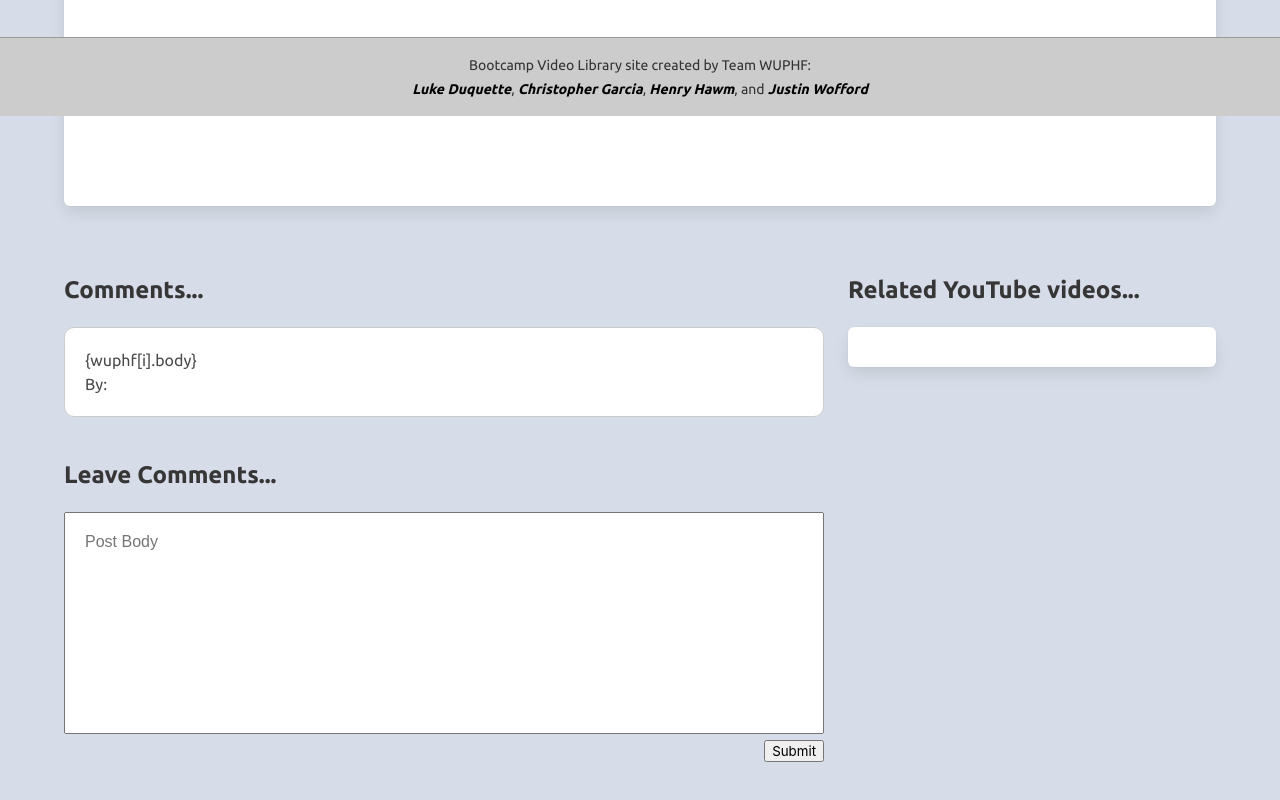
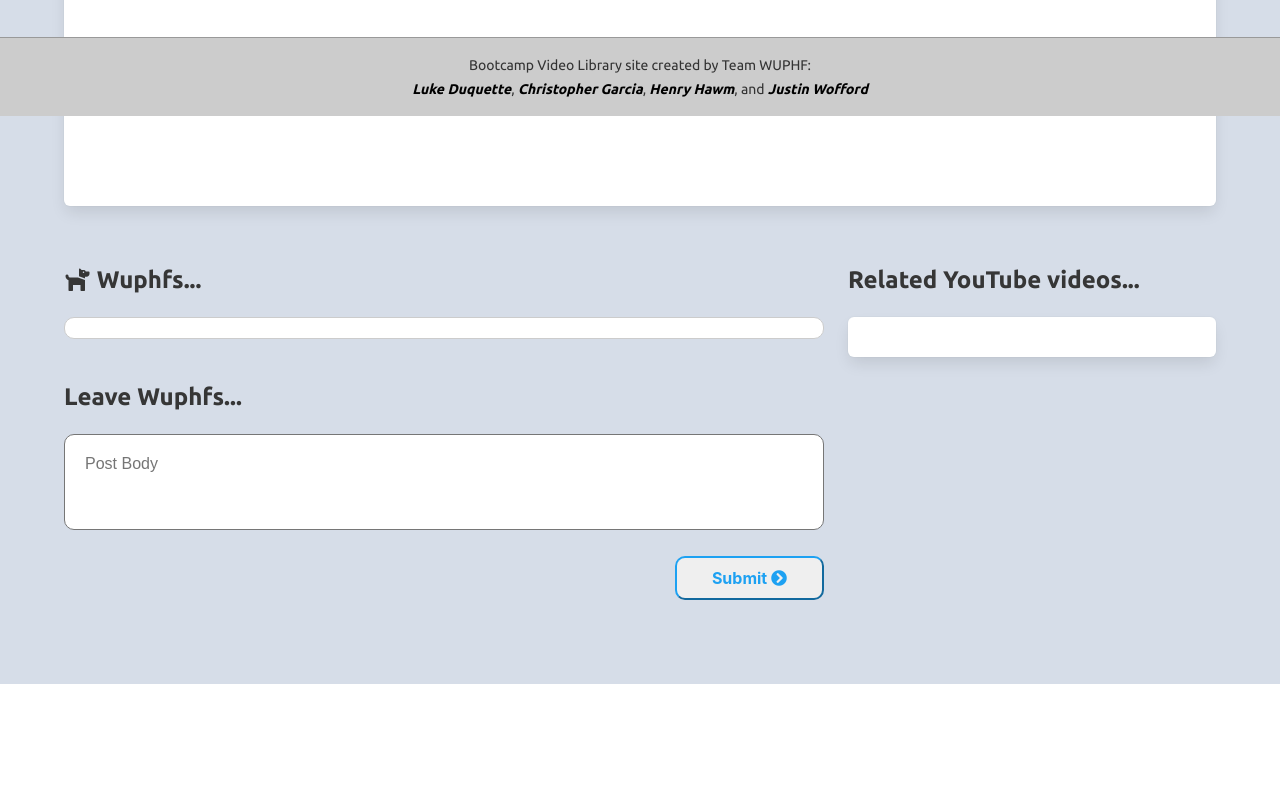
Before and after one commit to JayDub21/VideoLibrary, a website: page public/video.html in a window 1280 px wide. Shown: the part 684-1484 px from the top of the page. After the commit the page ends 1368 px from the top, so only its background shows below. Drawn offline with nearby package versions, Linux system fonts and the light colour scheme; no server answers.

Commit message:
failed attempt to add wuphfs

```diff
--- a/public/js/members.js
+++ b/public/js/members.js
@@ -32,13 +32,10 @@ $(document).ready(function () {
             videosToAdd.push(createNewRow(videos[i]));
         }
         blogContainer.prepend(videosToAdd);
-
-
     }
 
     // This function constructs a post's HTML
     function createNewRow(video) {
-
         var newPostCard = $("<div>");
         newPostCard.addClass("cardvideo tile tile2 is-parent is-6 is-vertical has-text-centered");
         var newPostCardBody = $("<article>");
--- a/public/js/video.js
+++ b/public/js/video.js
@@ -1,9 +1,9 @@
 $(document).ready(function () {
-
+    // Slice id number from URL
     console.log(document.location.href.slice(28));
-
     id = document.location.href.slice(28);
 
+    // Grabbing video that match ID number
     $.get("/api/video/" + id).then(function (result) {
         console.log(result);
         console.log(result.title);
@@ -12,6 +12,8 @@ $(document).ready(function () {
         $(".video-name").text(result.title);
         $(".recorded-date").text(result.rec_date);
         $(".video-iframe").attr("src", result.video_url)
+
+        // Video.keywords used for YouTube keyword search
         let search = result.keyword;
         console.log(search);
         var redirectHelp = "https://cors-ut-bootcamp.herokuapp.com/";
@@ -46,8 +48,121 @@ $(document).ready(function () {
                             </div>
                 `));
             }
+        });
+    })
+    let video_number = id;
+    console.log(video_number);
 
 
-        });
-    })
-});
+})
+
+// var wuphfContainer = $(".wuphf-container");
+
+// // Create rows per Wuphf
+// getWuphfs();
+
+// function getWuphfs() {
+//     if (api / wuphfs.video_number === id) {
+//         makeWuphfRows()
+//     } else {
+//         console.log(" NO WUPHFS HENRY ");
+//     }
+// }
+
+// $.get("/api/wuphfs", function (data) {
+//     console.log("Wuphfs", data);
+//     wuphfs = data;
+//     if (!wuphfs || !wuphfs.length) {
+//         console.log(" NO WUPHFS HENRY ");
+//     }
+//     else {
+//         makeWuphfRows();
+//     }
+// });
+// }
+
+// $.get("/api/wuphf", function makeWuphfRows() {
+//     wuphfContainer.empty();
+//     var wuphfsToAdd = [];
+//     for (var i = 0; i < wuphfs.length; i++) {
+//         wuphfsToAdd.push(newWuphfRow(wuphfs[i]));
+//     }
+//     wuphfContainer.prepend(wuphfsToAdd);
+// }
+
+//         function newWuphfRow(wuphf) {
+//         var newWuphfCard = $("<div>");
+//         newWuphfCard.addClass("wuphf-body");
+//         var wuphfBody = $("<p>");
+//         wuphfBody.text(wuphf.body);
+//         var wuphfUser = $("<p>");
+//         wuphfUser.text("By: " + wuphf.user + " at " wuphf.createdAt);
+//         return newWuphfCard;
+//     }
+// )
+
+
+
+
+
+// // $(document).on("submit", "#cms", wuphfSubmit);
+
+// $("#wuphf-submit").on("click", function (event) {
+//     event.preventDefault();
+
+//     // Make a newWuphf object
+//     var newWuphf = {
+//         // user: $.get("/api/user_data").then(function (data) {
+//         //     $(".member-name").text(data.email);
+//         // }),
+//         body: $("#wuphf-box").val().trim(),
+//         video_number: id,
+//         createdAt: moment().format("YYYY-MM-DD HH:mm:ss"),
+//         updatedAt: moment().format("YYYY-MM-DD HH:mm:ss")
+//     };
+
+
+
+//     console.log(newWuphf);
+
+//     // Send an AJAX POST-request with jQuery
+//     $.post("/api/wuphf", newWuphf)
+//         // On success, run the following code
+//         .then(function () {
+
+//             var row = $("<div>");
+//             row.addClass("wuphf");
+//             row.append("<p>" + newWuphf.body + "</p>");
+//             // row.append("<p>Wuphf by: " + newWuphf.user + " @ " + moment(newWuphf.createdAt).format("h:mma on dddd") + "</p>");
+//             row.append("<p>Wuphf by: " + "AUTHOR" + " @ " + moment(newWuphf.createdAt).format("h:mma on dddd") + "</p>");
+
+
+//             $("#wuphf-container").prepend(row);
+
+//         });
+
+//     // Empty each input box by replacing the value with an empty string
+//     $("#wuphf-box").val("");
+// });
+
+// // When the page loads, grab all of our WUPHFs
+// $.get("/api/wuphf", function (data) {
+
+//     if (data.length !== 0) {
+
+//         for (var i = 0; i < data.length; i++) {
+
+//             var row = $("<div>");
+//             row.addClass("wuphf");
+//             row.append("<p>" + data[i].body + "</p>");
+//             // row.append("<p>Wuphf by: " + data[i].user + " @ " + moment(data[i].createdAt).format("h:mma on dddd") + "</p>");
+//             row.append("<p>Wuphf by: " + "AUTHOR" + " @ " + moment(data[i].createdAt).format("h:mma on dddd") + "</p>");
+
+
+//             $("#wuphf-container").prepend(row);
+
+//         }
+
+//     }
+
+// });
--- a/public/stylesheets/style.css
+++ b/public/stylesheets/style.css
@@ -31,7 +31,7 @@ body {
 }
 
 .big-gap {
-  height: 70px;
+  height: 60px;
 }
 
 .home-section {
@@ -62,20 +62,20 @@ body {
   /* background-color: blue; */
 }
 
-.wuphf {
+.wuphf-container {
   background-color: #fff;
   border-radius: 10px;
   border: 1px solid #ccc;
-  padding: 20px;
+  padding: 10px;
   margin: 20px 0px 20px 0px;
 }
 
-.wuphf-user {
+/* .wuphf-user {
   font-size: 14px;
   font-style: italic;
   text-align: right;
   color: dodgerblue;
-}
+} */
 
 .youtube-links {
   background-color: #fafafa;
@@ -129,6 +129,14 @@ footer a:hover {
 
 button.submit {
     float: right;
+    margin-top: 20px;
+    padding: 10px 35px;
+    border-width: 2px;
+    color: #1da1f2;
+    border-color: #1da1f2;
+    font-size: 16px;
+    font-weight: bold;
+    border-radius: 10px;
 }
 
 
@@ -138,8 +146,11 @@ button.submit {
     padding: 20px;
     font-family: Arial, Helvetica, sans-serif;
     font-size: 16px;
+    border-radius: 10px;
 }
 
-  /* .wide-input {
-      width: 100%;
-  } */
+.wuphf-body {
+    padding: 10px;
+    background-color: green;
+    border-radius: 10px;
+  }
--- a/public/video.html
+++ b/public/video.html
@@ -51,27 +51,28 @@
 
             <div class="tile is-parent is-8 is-vertical">
                 <div class="tile is-child">
-                    <h2 class="title is-size-4">Comments...</h2>
-                    <div class="wuphf">
+                    <h2 class="title is-size-4"><i class="fas fa-dog"></i> Wuphfs...</h2>
+                    <div class="wuphf-container">
                         <!-- NEED TO RENDER WUPHFS HERE PREPEND-->
-                        <p class="wuphf-comment">{wuphf[i].body}</p>
-                        </p>
-                        By: <span class="member-name"></span>
+
+
                     </div>
                 </div>
                 <div class="tile is-child is-12">
-                    <h2 class="title is-size-4">Leave Comments...</h2>
+                    <h2 class="title is-size-4">Leave Wuphfs...</h2>
                     <form id="cms">
                         <div class="form-group">
-                            <textarea placeholder="Post Body" class="form-control wide-input" rows="10"
-                                id="body"></textarea>
+                            <textarea placeholder="Post Body" class="form-control wide-input" rows="3"
+                                id="wuphf-box"></textarea>
                             <!-- <div class="form-group">
                                 <label for="category">Select Author:</label>
                                 <select class="custom-select" id="author">
                                 </select>
                             </div> -->
                             <br />
-                            <button type="submit" class="btn btn-success submit">Submit</button>
+                            <button id="wuphf-submit" class="btn btn-success submit">Submit
+                                <i class="fas fa-chevron-circle-right"></i>
+                            </button>
                         </div>
                     </form>
                 </div>
```
Also changed, not shown: 1 other file.
